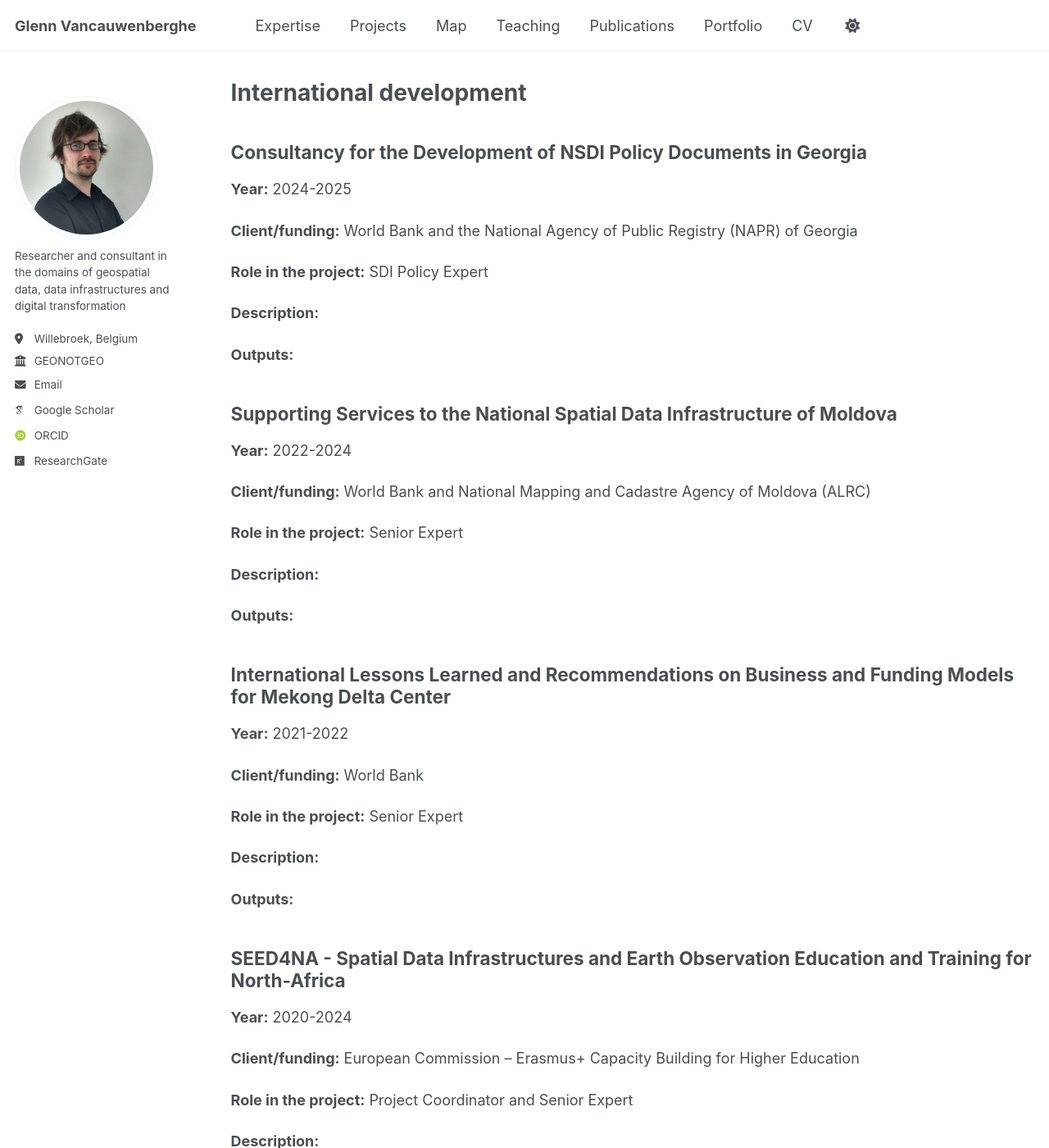
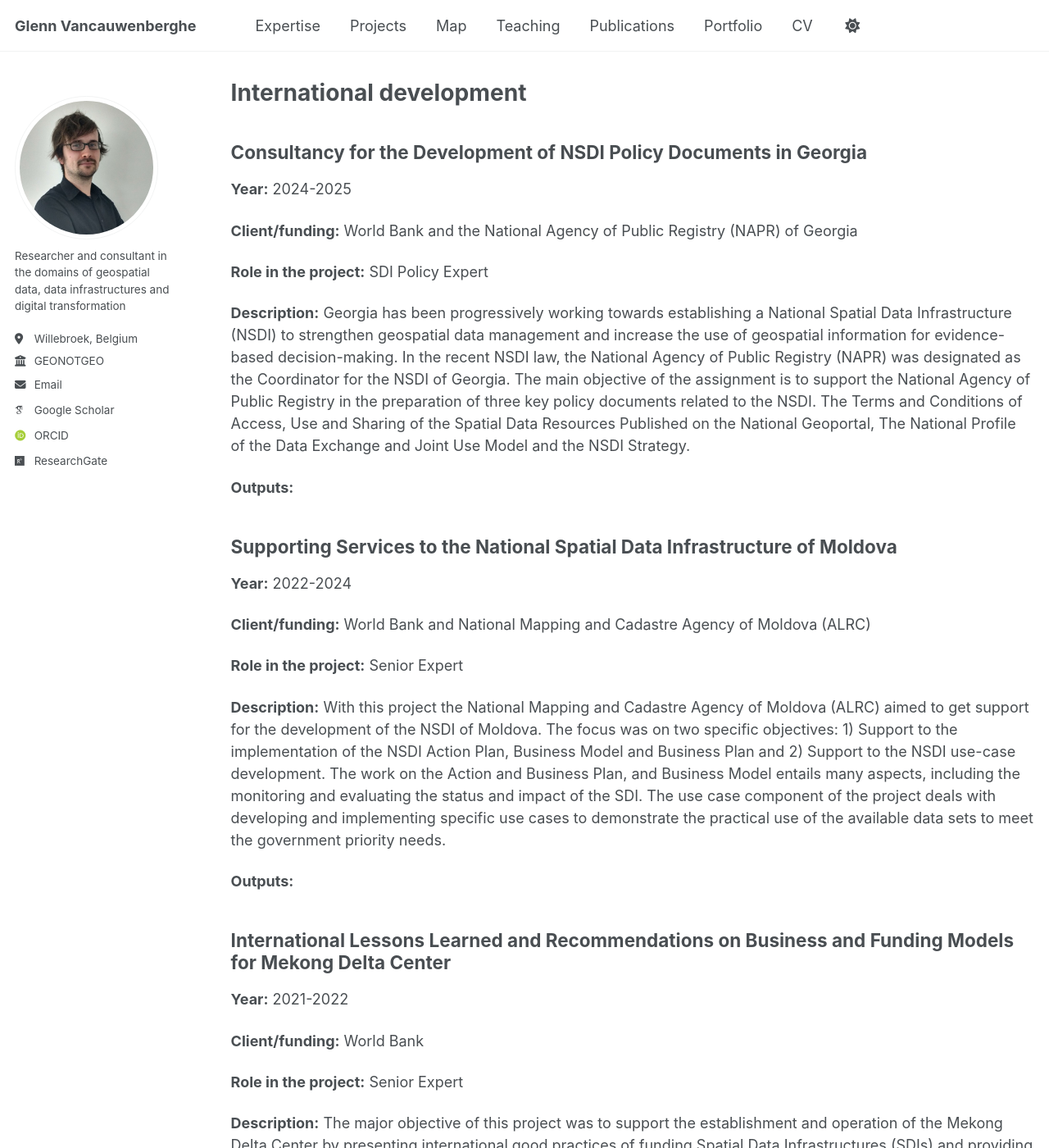
Before and after one commit to GVancauwenberghe/gvancauwenberghe.github.io, a Jekyll site: the page built from _pages/development.md, in a window 1280 px wide and 1400 px high. Shown: the whole window at 82% size. Built offline with Jekyll 4.4.1, drawn with Linux system fonts in a browser that asks for light colours; some web fonts are replaced; some of the changed text lies outside the part shown.

Commit message:
Update development.md

```diff
--- a/_pages/development.md
+++ b/_pages/development.md
@@ -14,7 +14,7 @@ author_profile: true
 
 **Role in the project:** SDI Policy Expert
 
-**Description:**
+**Description:** Georgia has been progressively working towards establishing a National Spatial Data Infrastructure (NSDI) to strengthen geospatial data management and increase the use of geospatial information for evidence-based decision-making.  In the recent NSDI law, the National Agency of Public Registry (NAPR) was designated as the Coordinator for the NSDI of Georgia. The main objective of the assignment is to support the National Agency of Public Registry in the preparation of three key policy documents related to the NSDI. The Terms and Conditions of Access, Use and Sharing of the Spatial Data Resources Published on the National Geoportal,  The National Profile of the Data Exchange and Joint Use Model and the NSDI Strategy.
 
 **Outputs:**
 
@@ -25,7 +25,7 @@ author_profile: true
 
 **Role in the project:** Senior Expert
 
-**Description:**
+**Description:** With this project the National Mapping and Cadastre Agency of Moldova (ALRC) aimed to get support for the development of the NSDI of Moldova. The focus was on two specific objectives: 1) Support to the implementation of the NSDI Action Plan, Business Model and Business Plan and 2) Support to the NSDI use-case development. The work on the Action and Business Plan, and Business Model entails many aspects, including the monitoring and evaluating the status and impact of the SDI. The use case component of the project deals with developing and implementing specific use cases to demonstrate the practical use of the available data sets to meet the government priority needs.
 
 **Outputs:**
 
@@ -36,7 +36,7 @@ author_profile: true
 
 **Role in the project:** Senior Expert
 
-**Description:**
+**Description:** The major objective of this project was to support the establishment and operation of the Mekong Delta Center by presenting international good practices of funding Spatial Data Infrastructures (SDIs) and providing detailed recommendations for the funding of the Center. The project consisted a four main activities: 1) a literature review on international experiences in sustainable funding of SDIs and similar initiatives; 2) a series of case studies of SDIs with operational and funding modalities other than central government budget funds; 3) an assessment of the regulations on Vietnamese public service organizations’ funding and governance; and 4) the development of recommendations for the long-term funding of the Mekong Delta Center. Responsible for the literature review on SDI business models and funding models, the design and implementation of six cases studies on international SDI initiatives and the development of recommendations covering the different phases of establishing and operating an SDI, based on the results and findings of the literature review, case studies and assessment of the local context.
 
 **Outputs:**
 
@@ -47,7 +47,7 @@ author_profile: true
 
 **Role in the project:** Project Coordinator and Senior Expert
 
-**Description:**
+**Description:** The main objective of SEED4NA was to improve the quality of higher education in the fields of SDI and EO, and to enhance its relevance for the labour market and society through the development of new and innovative SDI/EO curricula and the improvement of existing curricula. SEED4NA focused on SDI and EO education and training in four North-African countries: Algeria, Egypt, Morocco and Tunisia. Specific objectives of SEED4NA were: to investigate, determine and analyze the needs and requirements for SDI/EO education in North Africa; to develop, test and adapt new curricula, courses, learning material and tools within the field of SDI and EO;  to improve the education and teaching skills and competences of the teachers involved in SDI/EO education at partner HEIs; and to increase the impact of the partner HEIs on SDI/EO developments in society.
 
 **Outputs:**
 
@@ -58,7 +58,7 @@ author_profile: true
 
 **Role in the project:** Senior Expert
 
-**Description:**
+**Description:** The general purpose of the project was to demonstrate the added-value of remote sensing in three specific international development cooperation projects in order to develop a long-term, robust and sustainable framework for using Copernicus observation data in development cooperation. In particular, the study team supported DG DEVCO with the preparation of three feasibility studies covering a thorough situation analysis (including assessment of the relevant legal frameworks), a technical/operational analysis and economic analysis for three candidate pilot projects. The three projects were identified as (a) an emergency service data centre in Panama, (b) reuse of water management remote sensing globally, and (c) reuse of land use remote sensing globally.
 
 **Outputs:**
 
@@ -69,7 +69,7 @@ author_profile: true
 
 **Role in the project:** Public Administration Expert
 
-**Description:**
+**Description:** The aim of the assignment was to support the Government of Mozambique in its understanding and the  implementation of international and other standards as part of NSDI developments, and to set-up and improve procedures for the production of geographic information. The aim was to help reducing the costs of implementing and maintaining the national Spatial Data Infrastructure (SDI) of Mozambique and to facilitate policy and decision making. Other aspects addressed in the project included the establishment of a national SDI governance structure and the design of an approach for measuring and monitoring the benefits of the SDI.
 
 **Outputs:**
 
@@ -80,6 +80,6 @@ author_profile: true
 
 **Role in the project:** Senior Researcher
 
-**Description:**
+**Description:** The aim of this project was to evaluate the openness of the Peruvian Spatial Data Infrastructure (SDI), which consists of a set of policies, standards, organizations, human and technological resources to facilitate the access to and sharing of spatial data in Peru. In an open SDI, also citizens can participate in and benefit from the development of the infrastructure. With this new approach to the study and assessment of SDIs we aimed to contribute to the realization of a more open SDI in Peru as a key enabler for improved public services, transparency, accountability, and citizen participation. In this project, an assessment framework was developed to assess the openness of SDIs, with particular attention to the participation of citizens and the delivery of spatially enabled e-services to citizens as key dimension of Open SDI. This framework was applied to the SDI in order to gain insight in the openness of the Peruvian SDI and contribute to the development of an action plan towards a more Open SDI in Peru. The project was executed in collaboration with local researchers and NGOs.
 
 **Outputs:**
```
